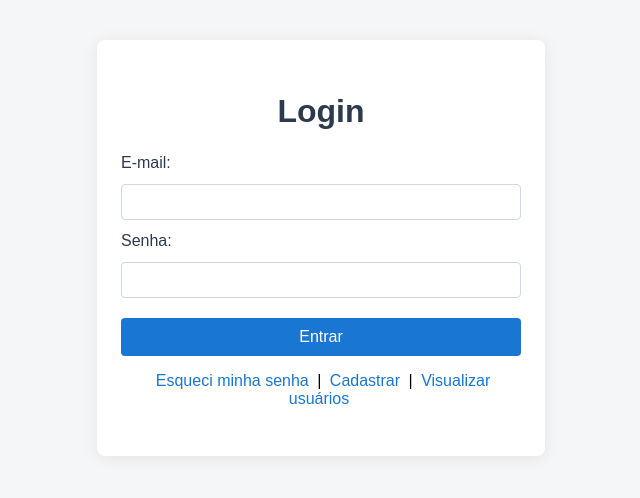
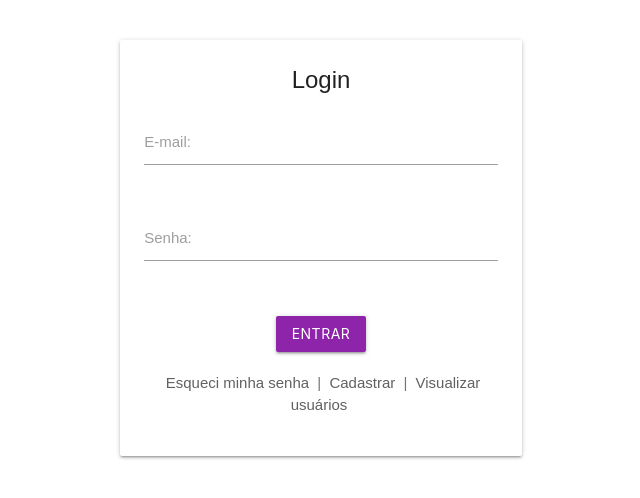
Before and after one commit to dmurai01/web-login, a plain HTML site: page index.html in a window 1280 px wide. Shown: the whole page, without its empty margins (319-959 px from the left). Drawn offline with nearby package versions, Linux system fonts and the light colour scheme.

Commit message:
incluindo materializeCSS

```diff
--- a/assets/css/style.css
+++ b/assets/css/style.css
@@ -17,7 +17,13 @@ body {
 h1 {
   text-align: center;
   margin-bottom: 24px;
-  color: #2d3a4b;
+  color: #8e24aa;
+}
+
+h2 {
+  margin-bottom: 24px;
+  font-weight: bold;
+  color: #8e24aa;
 }
 
 form {
@@ -62,13 +68,17 @@ button:hover {
 }
 
 .links a {
-  color: #1976d2;
+  color: #8e24aa !important;
   text-decoration: none;
   margin: 0 4px;
 }
 
 .links a:hover {
   text-decoration: underline;
+}
+
+.links span {
+  color: #b39ddb !important;
 }
 
 #loginMessage, #registerMessage, #updatePasswordMessage, #recoverMessage {
@@ -92,3 +102,15 @@ table th, table td {
 table th {
   background: #f0f4f8;
 }
+
+/* Detalhes em roxo para inputs e links */
+.input-field input:focus + label {
+  color: #8e24aa !important;
+}
+.input-field input:focus {
+  border-bottom: 2px solid #8e24aa !important;
+  box-shadow: 0 1px 0 0 #8e24aa !important;
+}
+.btn, .btn:focus, .btn:hover {
+  background-color: #8e24aa !important;
+}
--- a/index.html
+++ b/index.html
@@ -5,25 +5,42 @@
   <meta name="viewport" content="width=device-width, initial-scale=1.0">
   <title>Login</title>
   <link rel="stylesheet" href="assets/css/style.css">
+  <!-- MaterializeCSS CDN -->
+  <link href="https://cdnjs.cloudflare.com/ajax/libs/materialize/1.0.0/css/materialize.min.css" rel="stylesheet">
+  <script src="https://cdnjs.cloudflare.com/ajax/libs/materialize/1.0.0/js/materialize.min.js"></script>
 </head>
 <body>
   <div class="container">
-    <h1>Login</h1>
-    <form id="loginForm">
-      <label for="email">E-mail:</label>
-      <input type="email" id="email" name="email" required>
-      <label for="password">Senha:</label>
-      <input type="password" id="password" name="password" required>
-      <button type="submit">Entrar</button>
-    </form>
-    <div class="links">
-      <a href="recover.html">Esqueci minha senha</a>
-      <span>|</span>
-      <a href="register.html">Cadastrar</a>
-      <span>|</span>
-      <a href="users.html">Visualizar usuários</a>
+    <div class="row">
+      <div class="col s12 m6 offset-m3">
+        <div class="card">
+          <div class="card-content">
+            <span class="card-title center-align">Login</span>
+            <form id="loginForm">
+              <div class="input-field">
+                <input type="email" id="email" name="email" required>
+                <label for="email">E-mail:</label>
+              </div>
+              <div class="input-field">
+                <input type="password" id="password" name="password" required>
+                <label for="password">Senha:</label>
+              </div>
+              <div class="center-align" style="margin-top: 20px;">
+                <button type="submit" class="btn waves-effect waves-light">Entrar</button>
+              </div>
+            </form>
+            <div class="links center-align" style="margin-top: 20px;">
+              <a href="recover.html" class="grey-text text-darken-2">Esqueci minha senha</a>
+              <span class="grey-text text-darken-1">|</span>
+              <a href="register.html" class="grey-text text-darken-2">Cadastrar</a>
+              <span class="grey-text text-darken-1">|</span>
+              <a href="users.html" class="grey-text text-darken-2">Visualizar usuários</a>
+            </div>
+            <div id="loginMessage" class="center-align" style="margin-top: 15px;"></div>
+          </div>
+        </div>
+      </div>
     </div>
-    <div id="loginMessage"></div>
   </div>
   <script src="js/api.js"></script>
   <script src="js/main.js"></script>
```
Also changed, not shown: recover.html (+24 -9 lines), register.html (+26 -7 lines), update-password.html (+26 -7 lines), users.html (+14 -3 lines).
